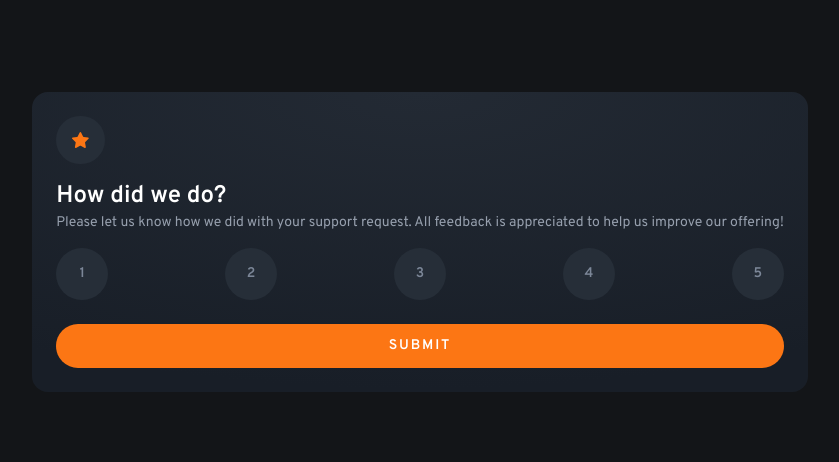
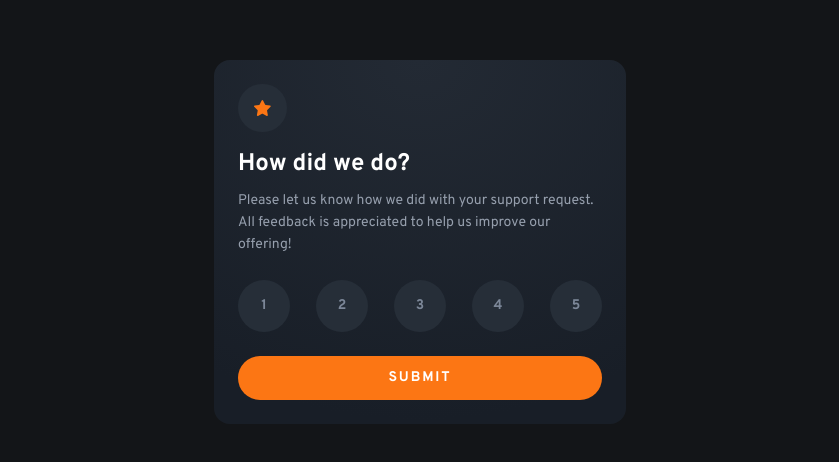
Before and after one commit to giuliafer09/feedback25, a React (Vite) app: page / in a window 1280 px wide. Shown: the part 158-620 px from the top of the page, without its empty margins (220-1059 px from the left). Built offline with nearby package versions, Linux system fonts and the light colour scheme.

Commit message:
finalizado-

```diff
--- a/index.html
+++ b/index.html
@@ -2,8 +2,10 @@
 <html lang="en">
   <head>
     <meta charset="UTF-8" />
-    <link rel="icon" type="image/svg+xml" href="/favicon-32x32.png" />
-    <link href="https://fonts.googleapis.com/css2?family=Overpass:wght@300;400;600&display=swap" rel="stylesheet">
+    <link rel="icon" type="image/svg+xml" href="/public/favicon-32x32.png" />
+   <link rel="preconnect" href="https://fonts.googleapis.com">
+    <link rel="preconnect" href="https://fonts.gstatic.com" crossorigin>
+    <link href="https://fonts.googleapis.com/css2?family=Overpass:ital,wght@0,100..900;1,100..900&display=swap" rel="stylesheet">
     <meta name="viewport" content="width=device-width, initial-scale=1.0" />
     <title>Feedback</title>
   </head>
--- a/src/App.jsx
+++ b/src/App.jsx
@@ -21,13 +21,13 @@ function handleSubmit(){
 
   return(
     submited === false? (
-      <div className="bg-gradient-dark text-white  mx-6 mx-w-103 p-6 rounded-2xl font-overpass">
+      <div className="bg-gradient-dark text-white mx-6 p-6 rounded-2xl font-overpass max-w-103">
       <div className="bg-dark-blue w-fit p-4 rounded-full mb-4">
         <img src={iconStar} alt="icon star" />
       </div>
 
       <h1 className="text-2xl font-bold mb-2.5">How did we do?</h1>
-      <p className="text-sm text-light-grey mb-6 leading-1 ">Please let us know how we did with your support request. All feedback is appreciated to help us improve our offering!</p>
+      <p className="text-sm text-light-grey mb-6 leading-1">Please let us know how we did with your support request. All feedback is appreciated to help us improve our offering!</p>
 
       <div className="flex justify-between mb-6">
         <input type="button" value={1} className="bg-dark-blue w-10.5 h-10.5 rounded-full text-medium-grey text-sm font-bold focus:bg-medium-grey focus:text-white sm:w-13 sm:h-13 hover:bg-orange hover:text-white hover: cursor-pointer" onClick={() => handleMudarNotaAvaliacao(1)} />
@@ -46,7 +46,7 @@ function handleSubmit(){
       <p className="text-orange bg-dark-blue  w-fit mx-auto px-3 py-1.25 rounded-3xl mb-6 ">You selected {notaAvaliacao} out of 5</p>
 
       <h1 className="text-2xl font-bold mb-2.5 text-center">Thank You!</h1>
-      <p className="text-sm text-light-grey mb-6 leading-1 text-center"> Please let us know how we did with your support request. All feedback is appreciated to help us improve our offering!</p>
+      <p className="text-sm text-light-grey leading-1 text-center">We appreciate you taking the time to give a rating. If you ever need more support, don’t hesitate to get in touch!</p>
       </div>
     )
   )
--- a/src/index.css
+++ b/src/index.css
@@ -9,8 +9,8 @@
 --color-orange: #FC7614;
 
 --tracking-1: 1.867px;
---leading-1: 1.375px;
---font-overpass: "Overpass", "sans-serif";
+--leading-1: 1.375rem;
+--font-overpass: 'Overpass', sans-serif;
 }
 
 @layer utilities{
```
